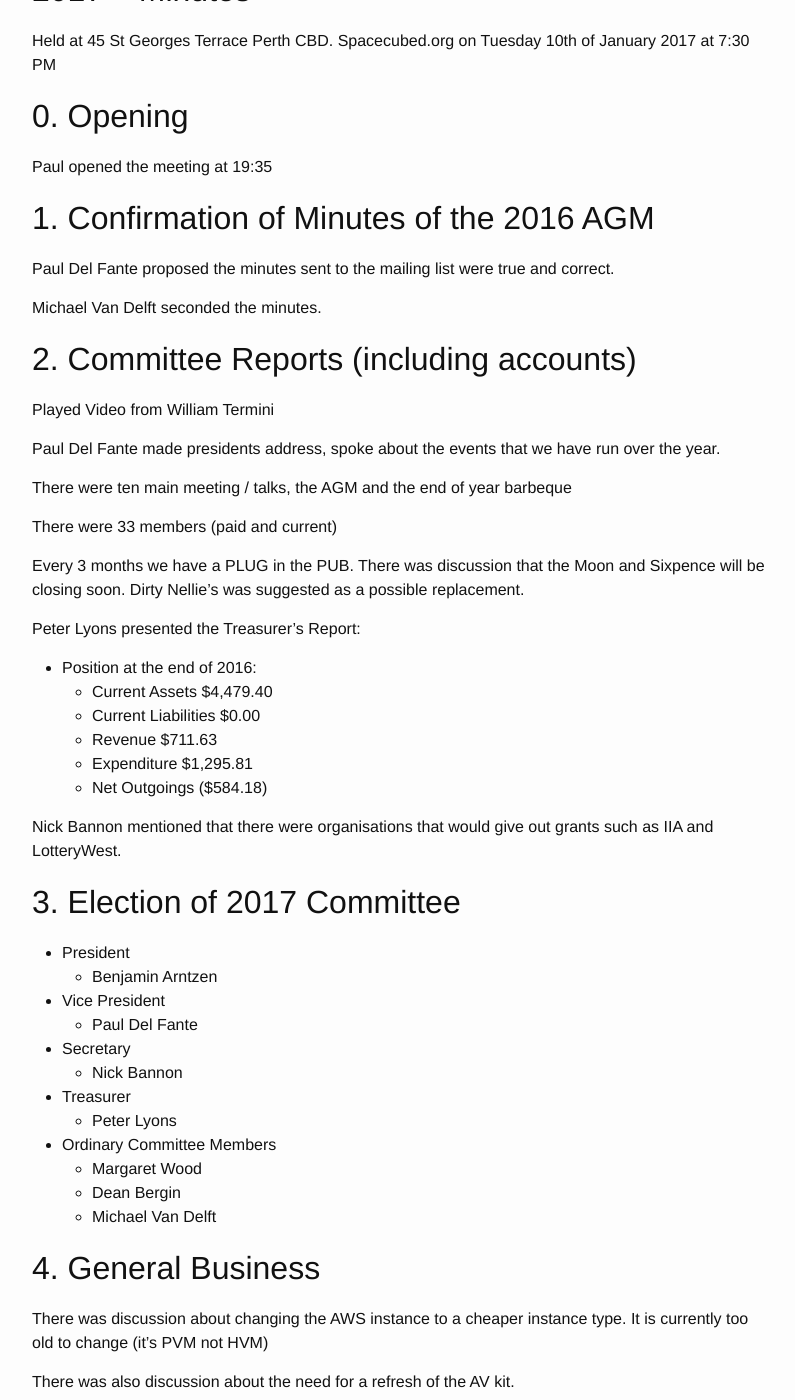
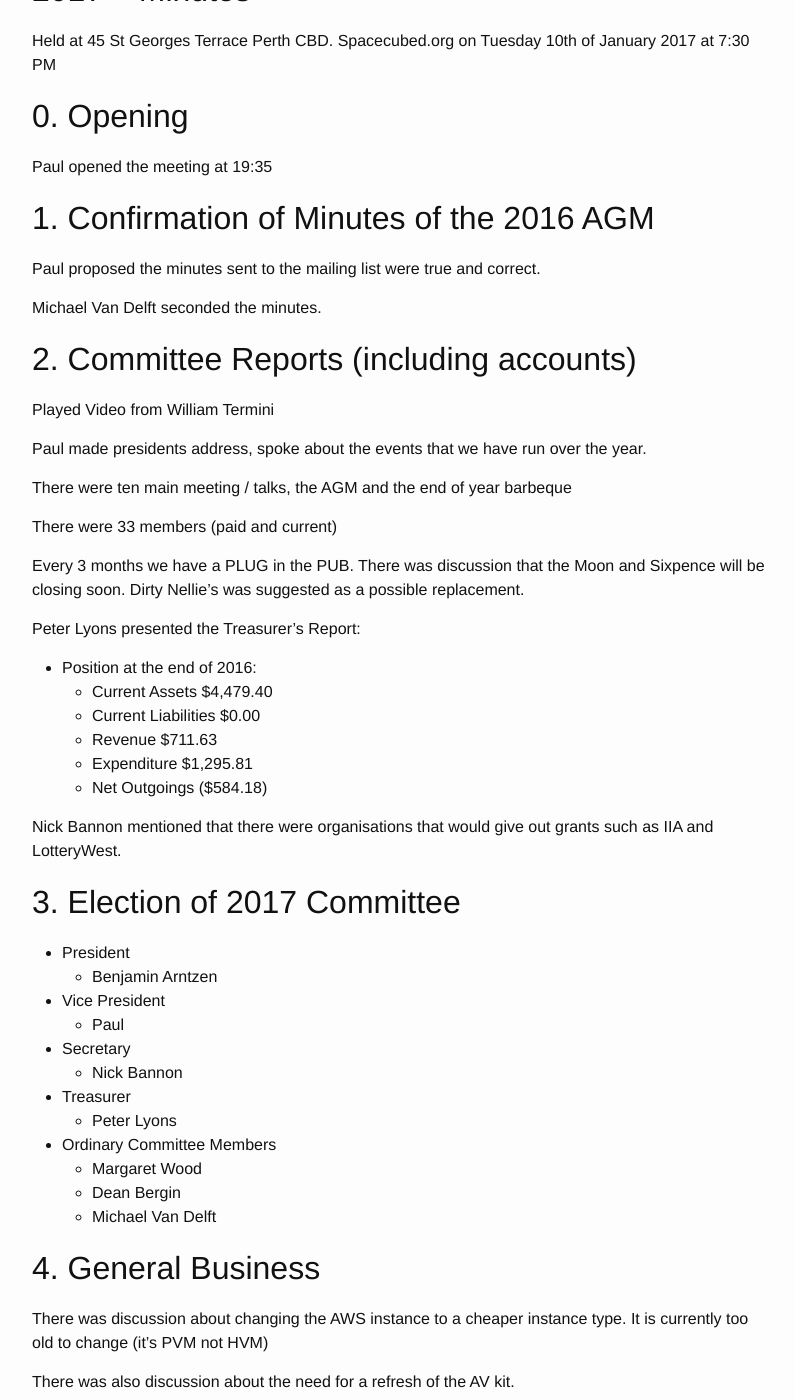
Before and after one commit to plugorgau/plugorgau.github.io, a Jekyll site: the page built from pages/events/committee/2017.md, in a window 1280 px wide and 1400 px high, scrolled down 346 px. Shown: the whole window, without its empty margins (238-1033 px from the left). Built offline with Jekyll 4.4.1, drawn with Linux system fonts in a browser that asks for light colours; nearby versions of some CDN libraries; some of the changed text lies outside the part shown.

Commit message:
Update 2017.md

```diff
--- a/pages/events/committee/2017.md
+++ b/pages/events/committee/2017.md
@@ -12,14 +12,14 @@ Held at 45 St Georges Terrace Perth CBD. Spacecubed.org on Tuesday 10th of Janua
 Paul opened the meeting at 19:35
 
 ## 1. Confirmation of Minutes of the 2016 AGM
-Paul Del Fante proposed the minutes sent to the mailing list were true and correct.
+Paul proposed the minutes sent to the mailing list were true and correct.
 
 Michael Van Delft seconded the minutes.
 
 ## 2. Committee Reports (including accounts)
 Played Video from William Termini
 
-Paul Del Fante made presidents address, spoke about the events that we have run over the year.
+Paul made presidents address, spoke about the events that we have run over the year.
 
 There were ten main meeting / talks, the AGM and the end of year barbeque
 
@@ -43,7 +43,7 @@ Nick Bannon mentioned that there were organisations that would give out grants s
 * President
   * Benjamin Arntzen
 * Vice President
-  * Paul Del Fante
+  * Paul
 * Secretary
   * Nick Bannon
 * Treasurer
@@ -60,4 +60,4 @@ There was also discussion about the need for a refresh of the AV kit.
 
 ## 5. Meeting Close
 
-Paul Del Fante closed the meeting at 20:10
+Paul closed the meeting at 20:10
```
